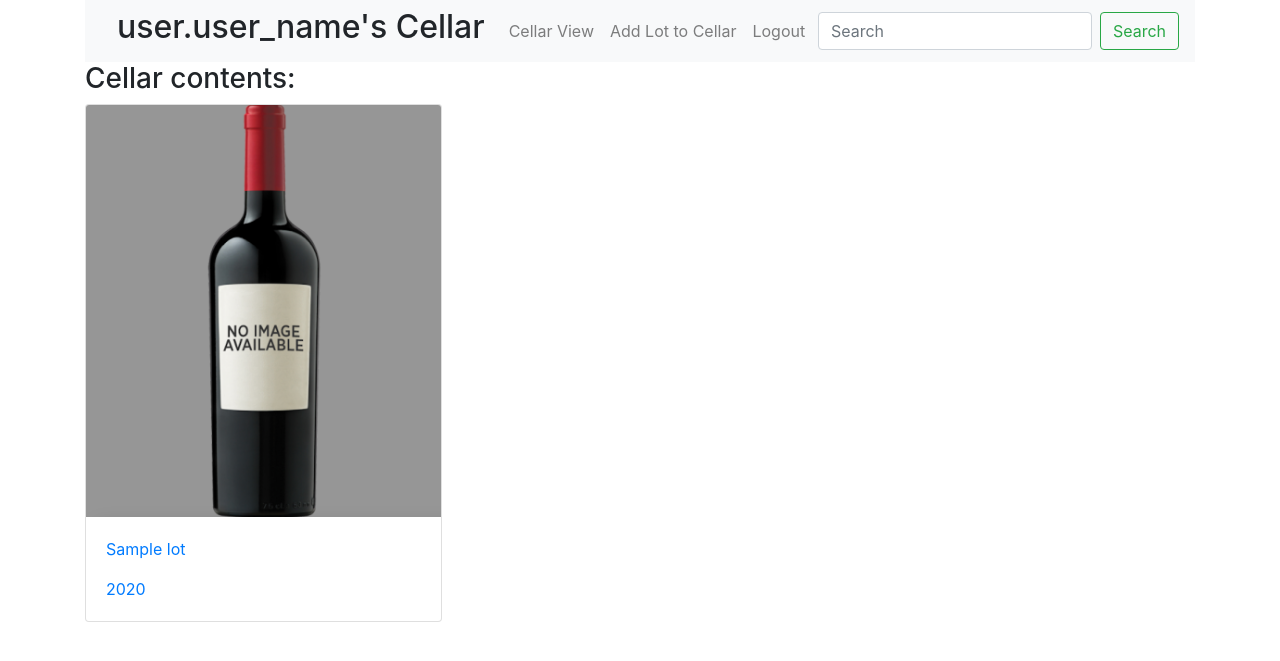
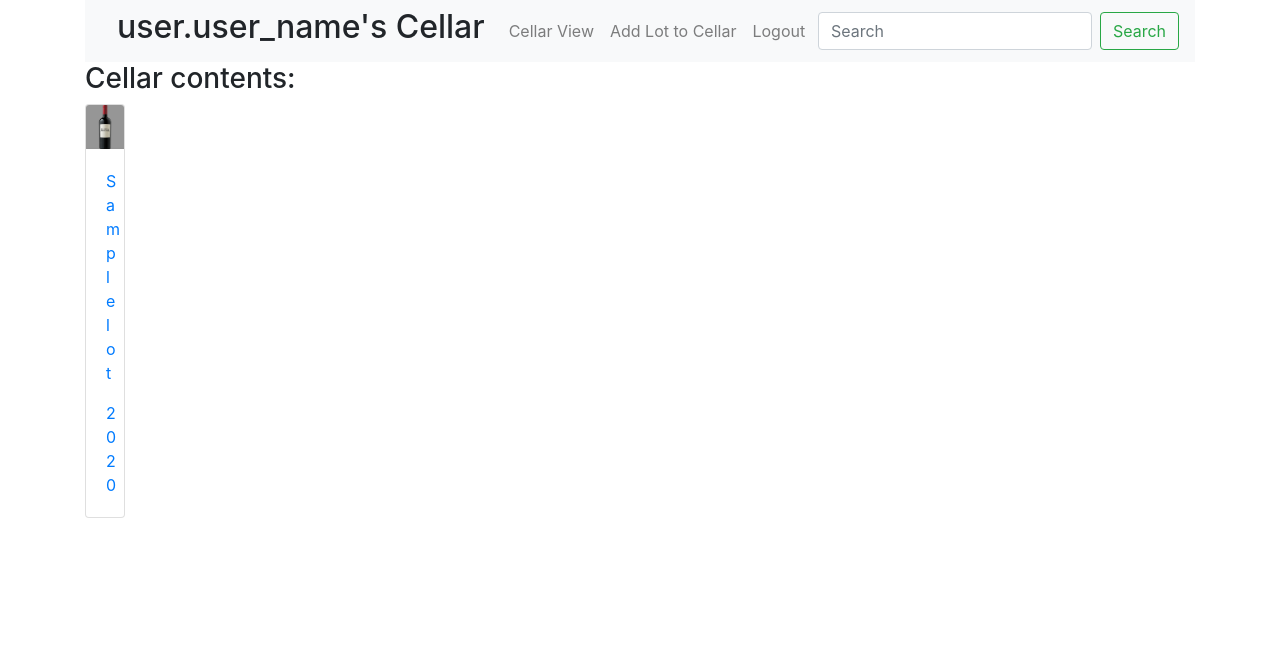
Before and after one commit to HelenHighwater1/pourfolio, a Flask app: page /cellar in a window 1280 px wide. Shown: the top 661 px of the page. Run offline with Flask 2, Linux system fonts and the light colour scheme; the visitor is signed in with stand-in values (Sample User, id 1); tables that the repository leaves empty hold one stand-in row (values such as "Sample post").

```diff
--- a/templates/cellar.html
+++ b/templates/cellar.html
@@ -5,7 +5,7 @@
 <h3> Cellar contents: </h3>
 
 {% if all_cellar_lots %}
-    <div class="card-columns">
+    <div class="card-columns" style="width: 10rem;">
         {% for lot in all_cellar_lots %}
         <div class="card" >
             <a href='/lots/{{ lot.lot_id }}'>
```
